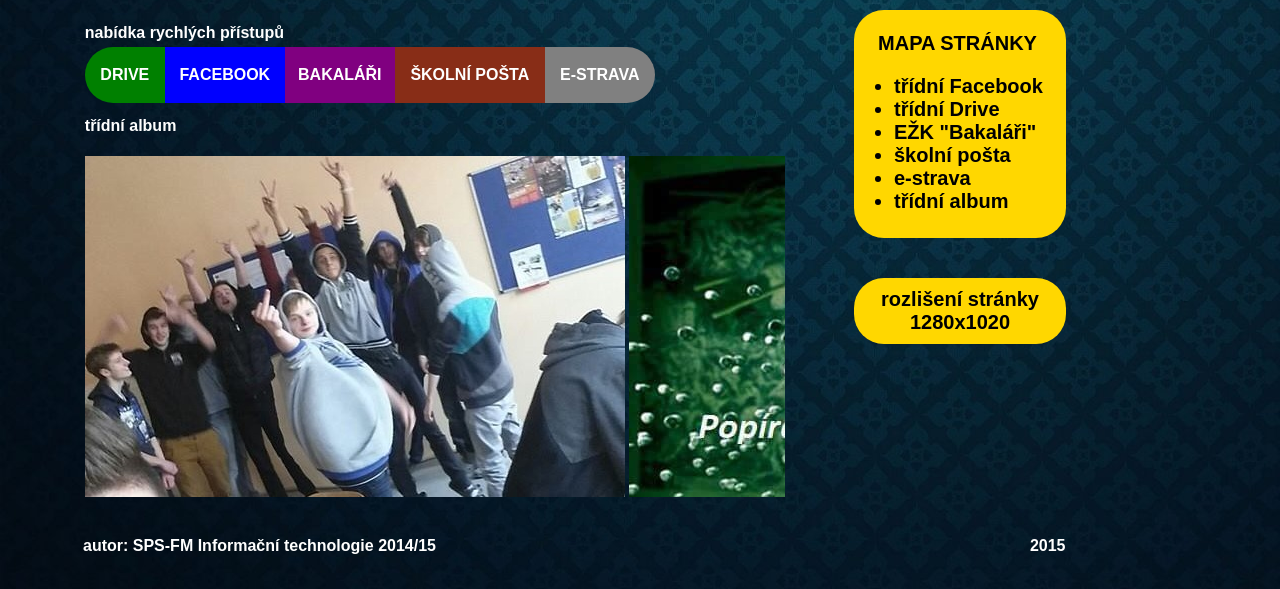
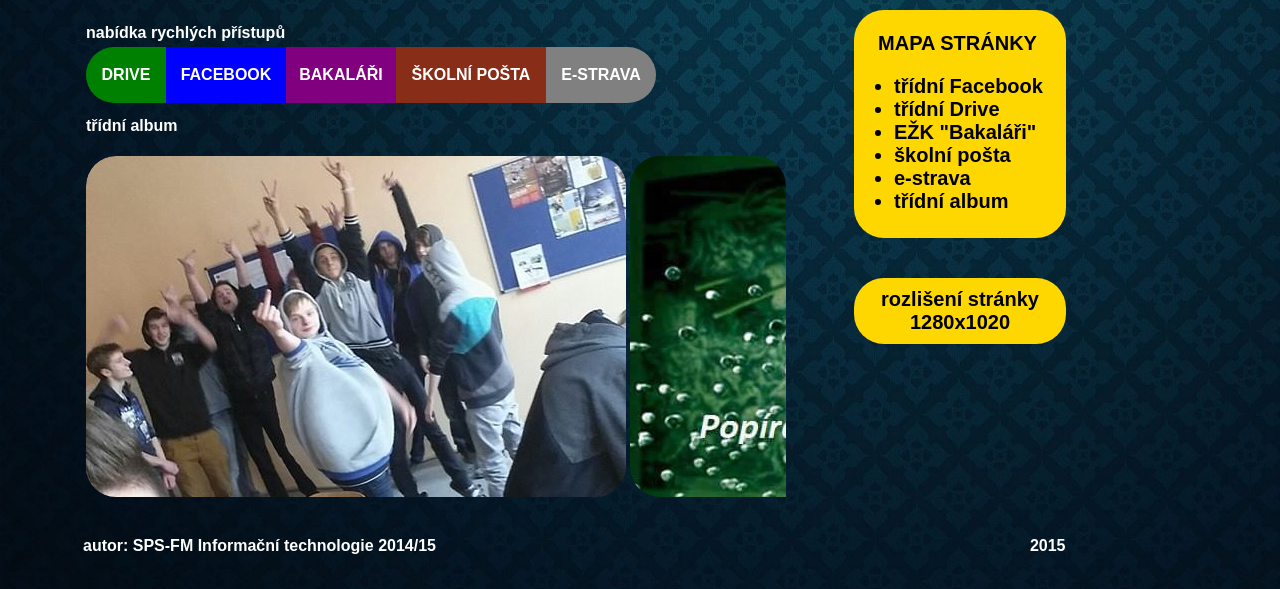
Before and after one commit to it-2014-spsfm-test1/it-2014-spsfm-test1, a plain HTML site: page index.html in a window 1280 px wide. Shown: the part 211-800 px from the top of the page. Drawn offline with Linux system fonts and the light colour scheme.

Commit message:
#7
7. funkční vydání

```diff
--- a/index.css
+++ b/index.css
@@ -1,6 +1,6 @@
-body{width:1280px;height:1020px;background-image:url(background1.jpg);background-repeat:no-repeat;background-color:black;text-decoration:none;}
+body{width:1280px;height:1020px;background-image:url(background1.jpg);background-repeat:no-repeat;background-color:black;text-decoration:none;overflow:hidden;}
 
-.hlavni_cast{position:relative;width:700px;height:618px;margin-left:6%;margin-top:130px;}
+.hlavni_cast{position:relative;width:700px;height:618px;margin-left:78px;margin-top:130px;}
 .informacni_centrum{position:relative;width:212px;height:618px;margin-top:-618px;margin-left:846px;}
 
 .horni_pruh{position:absolute;border:1px red solid;width:980px;height:50px;margin-top:-120px;margin-left:78px;}
@@ -40,8 +40,12 @@ body{width:1280px;height:1020px;background-image:url(background1.jpg);background
 #text_e_strava{font-family:arial;text-align:center;font-weight:bold;color:white;}
 
 .tridni_album_nadpis{margin-top:-400px;font-family:arial;font-weight:bold;color:white;}
-.tridni_album{position:relative;margin-top:162px;white-space:nowrap;overflow:scroll;width:700px;}
+.tridni_album{position:relative;margin-top:162px;white-space:nowrap;overflow:auto;width:700px;border-radius:30px 30px 0px 0px;}
 .tridni_album img{display:inline;}
+.img1{border-radius:30px 30px 30px 30px;}
+.img2{border-radius:30px 30px 30px 30px;}
+.img3{border-radius:30px 30px 30px 30px;}
+.img4{border-radius:30px 30px 30px 30px;}
 
 #p_nadpis_informace{margin:0px;text-align:center;background-color:yellow;font-weight:bold;font-size:20pt;font-family:arial;padding-top:10px;padding-bottom:10px;border-radius:30px 30px 30px 30px;}
 #p_nadpis_informace{transition:background 2s;}
@@ -64,7 +68,7 @@ body{width:1280px;height:1020px;background-image:url(background1.jpg);background
 /*------------------------------------------------------------------------------*/
 
 /*.test2{position:absolute;width:100px;height:100px;margin-left:1430px;margin-top:80px;}
-#button1{position:absolute;width:100px;height:100px;margin-left:0px;margin-top:0px;}*/
+#button1{position:absolute;width:100px;height:100px;margin-left:0px;margin-top:-90px;}*/
 
 /*.informacni_centrum{position:static;width:212px;height:686px;margin-top:-726.5px;margin-left:846px;border:1px red solid*/
 
--- a/index.html
+++ b/index.html
@@ -62,9 +62,9 @@
     </div>
 
     <div class="tridni_album">
-     <img src="3.jpg" height="341" width="540" class="img3" title="první fotka">
+     <img src="3.jpg" height="341" width="540" class="img1" title="první fotka">
      <img src="2.jpg" height="341" width="698" class="img2" title="druhá fotka">
-     <img src="1.jpg" height="341" width="320" class="img1" title="třetí fotka">
+     <img src="1.jpg" height="341" width="320" class="img3" title="třetí fotka">
      <img src="4.jpg" height="341" width="540" class="img4" title="čtvrtá fotka">
     </div>
 
@@ -103,14 +103,15 @@
      <p id="leve_info">autor: SPS-FM Informační technologie 2014/15</p><p id="prave_info">2015</p>
   </div>
 
-
-
-  <!--<div class="test2">
+  <!--
+  <div class="test2">
    <button id="button1" onclick=""></button>
    <script>
-   alert("Jmenuji se Tux. Co bys rád?")
+   bublina.style.top=y+10+"px";
+   bublina.style.left=x+100+"px"
    </script>
-  </div>-->
+  </div>
+  -->
 
           <!--
     <div class="mapa_stranky">
```
